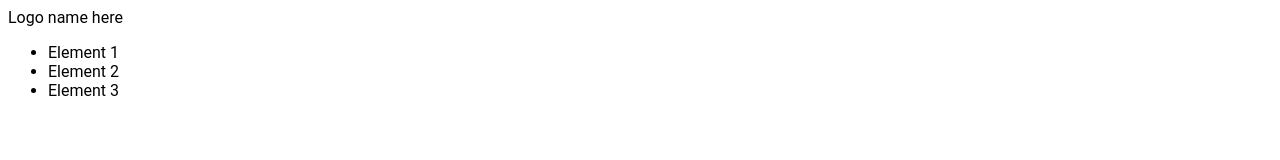
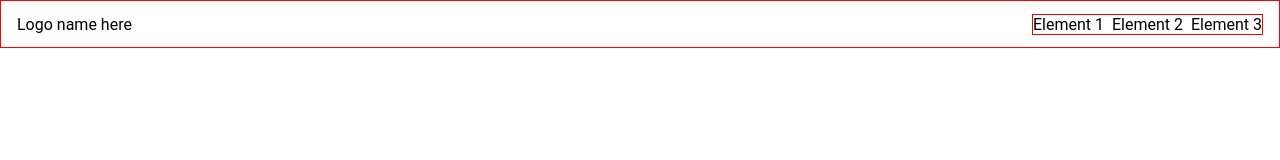
Before and after one commit to Wizxzit/odinproject, a plain HTML site: page index.html in a window 1280 px wide. Drawn offline with Linux system fonts and the light colour scheme.

Commit message:
Added banner to css

```diff
--- a/styles.css
+++ b/styles.css
@@ -1,4 +1,34 @@
+* {
+    padding: 0;
+    margin: 0;
+    box-sizing: border-box;
+}
+
 body {
-    font-family: Roboto, sans-serif;
+    font-family: "Roboto", sans-serif;
+}
+
+.banner {
+    display: flex;
+    min-width: 100vh;
+    height: 3rem;
+    padding: 1rem;
+    justify-content: space-between;
+    align-items: center;
+    align-content: center;
+    border: 1px solid red;
+}
+
+.logo {
+    font-size: 1.5rem;
 
 }
+
+ul {
+    list-style: none;
+    font-size: 1rem;
+    gap: 8px;
+    border: 1px solid red;
+    display: flex;
+
+}
```
